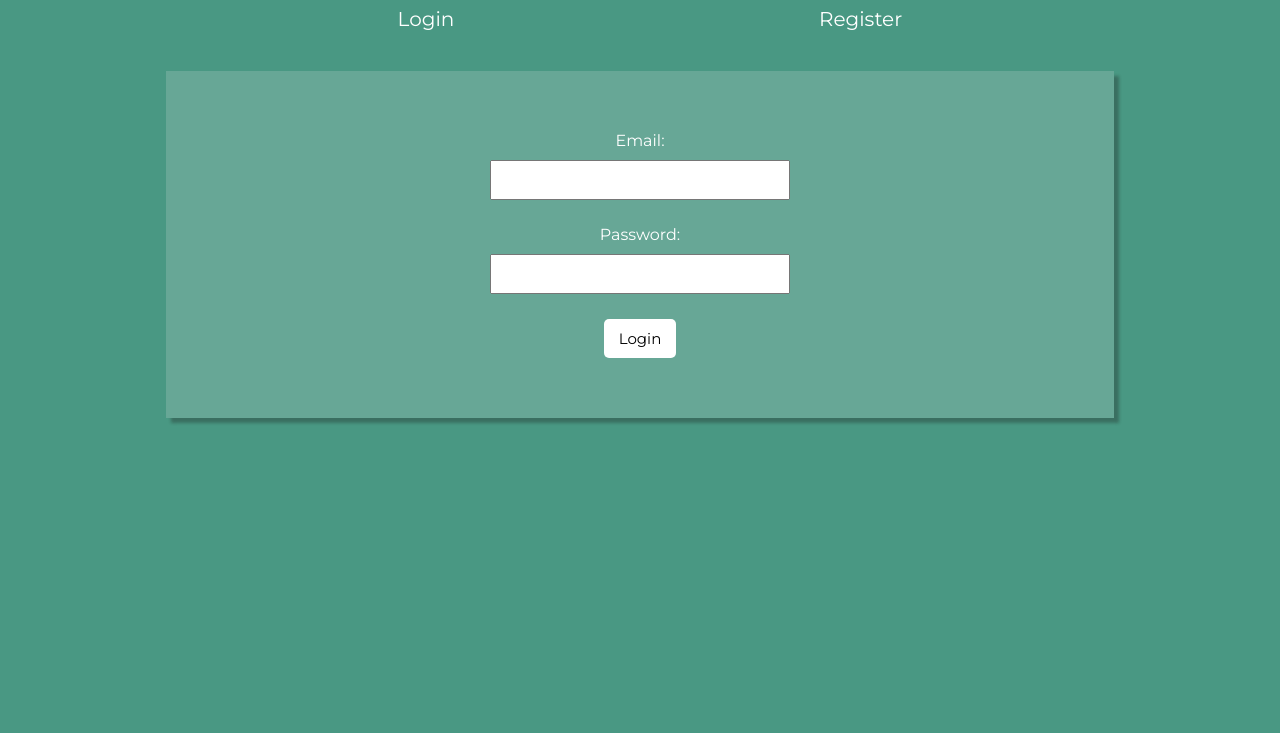
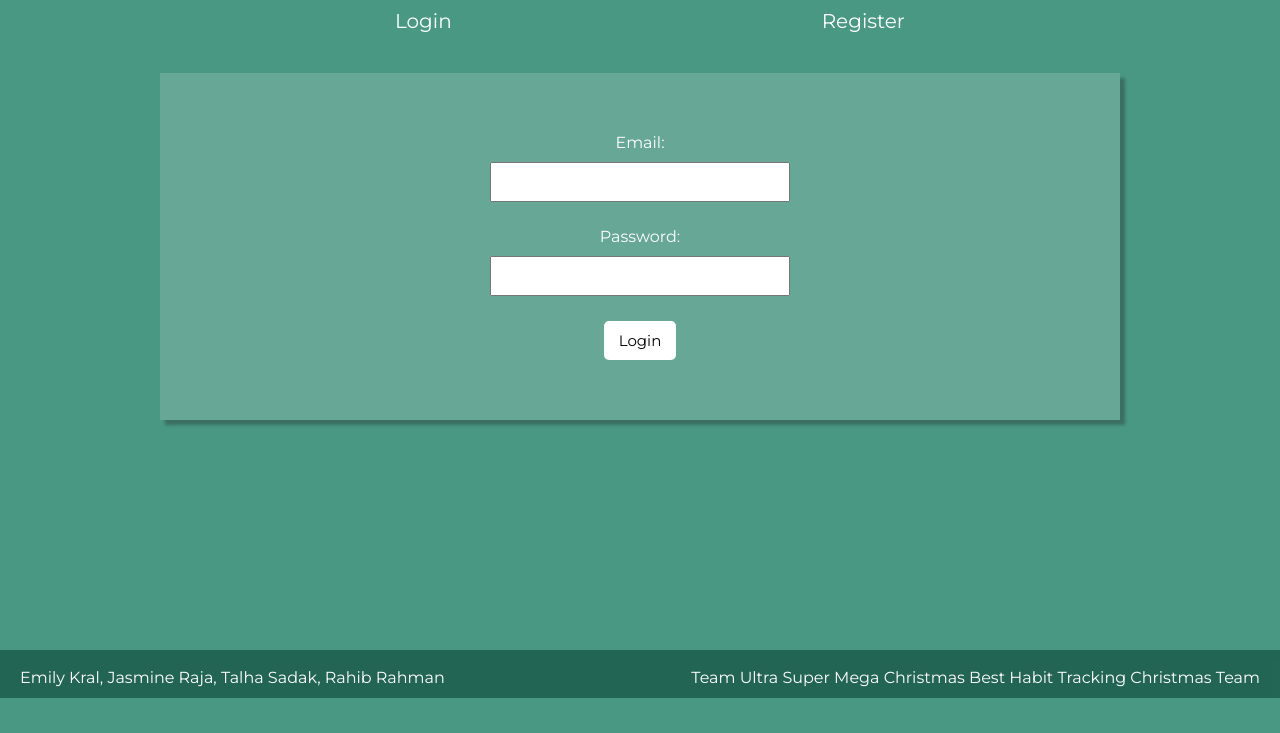
Before and after one commit to Talhalalala/habit-tracking, a website with bundled scripts: page client/index.html in a window 1280 px wide. Shown: the part 102-835 px from the top of the page. After the commit the page ends 800 px from the top, so only its background shows below. Built offline with nearby package versions, Linux system fonts and the light colour scheme.

Commit message:
added footer plus stylings

```diff
--- a/client/index.html
+++ b/client/index.html
@@ -9,15 +9,23 @@
     <script defer src="./static/js/bundle.js"></script>
     <link rel="stylesheet" href="static/css/style.css">
 </head>
-<body>
+<body id="page-container">
     <header>
         <h1>Habit tracker</h1>
         <nav>
 
         </nav>
     </header>
-    <main>
+    <main id="content-wrap">
 
     </main>
+    <footer id="footer">
+        <p>
+            Emily Kral, Jasmine Raja, Talha Sadak, Rahib Rahman
+        </p>
+        <p>
+            Team Ultra Super Mega Christmas Best Habit Tracking Christmas Team
+        </p>
+    </footer>
 </body>
 </html>
--- a/client/static/css/style.css
+++ b/client/static/css/style.css
@@ -11,9 +11,18 @@ html {
 }
 
 body {
-	height: 100%;
+	height: auto;
 	background-color: rgba(40, 133, 109, 0.842);
-	padding-bottom: 50px;
+	padding-bottom: 0px;
+	margin: 0px;
+	position: relative;
+	padding-top: 10px;
+}
+
+main {
+	position: relative;
+	width: 100%;
+	height: auto;
 }
 
 #feed {
@@ -25,7 +34,6 @@ h1 {
 	font-weight: normal;
 	text-align: center;
 	color: white;
-	margin-top: 35px;
 	margin-bottom: 0;
 }
 
@@ -256,7 +264,7 @@ nav {
 	width: 50%;
 	display: block;
 	padding: 20px;
-	background-color: rgba(209, 223, 220, 0.61);
+	background-color: rgba(237, 245, 244, 0.808);
 	color: rgba(58, 58, 58, 0.87);
 	box-shadow: -8px -5px 3px rgba(56, 52, 52, 0.322);
 }
@@ -270,3 +278,37 @@ nav {
 	font-weight: bold;
 	margin-right: 15px;
 }
+
+footer {
+	display: flex;
+	position: absolute;
+	bottom: 0;
+	background-color: rgba(27, 90, 75, 0.808);
+	color: white;
+	width: 100%;
+	margin: 0px;
+	padding: 2px 20px 8px;
+	justify-content: space-between;
+}
+
+footer > p{
+	width: auto
+}
+
+
+/* test stuff */
+#page-container {
+	position: relative;
+	min-height: 100vh;
+  }
+
+  #content-wrap {
+	padding-bottom: 2.5rem;    /* Footer height */
+  }
+
+  #footer {
+	position: absolute;
+	bottom: 0;
+	width: 100%;
+	height: 3rem;            /* Footer height */
+  }
--- a/server/controllers/habitData.js
+++ b/server/controllers/habitData.js
@@ -1,9 +1,5 @@
 const Habit = require("../models/Habit");
-<<<<<<< HEAD
-const User = require("../models/user");
-=======
 const User = require("../models/User");
->>>>>>> main
 const Habit_Data = require("../models/HabitData");
 
 async function createAndOrUpdate(req, res) {
```
